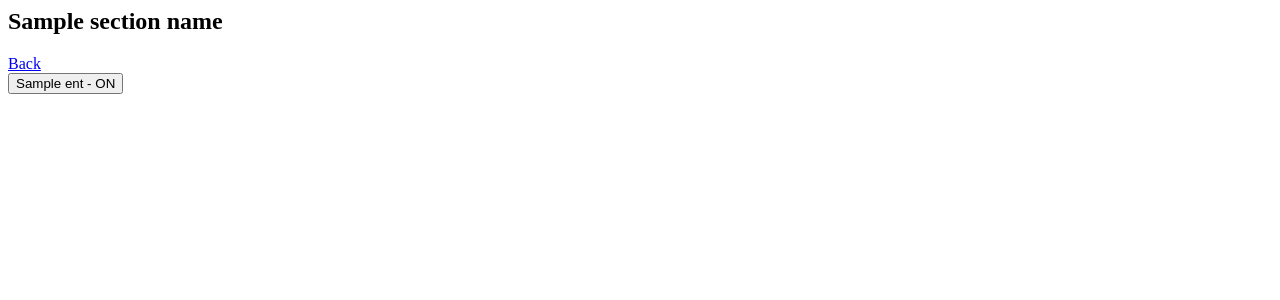
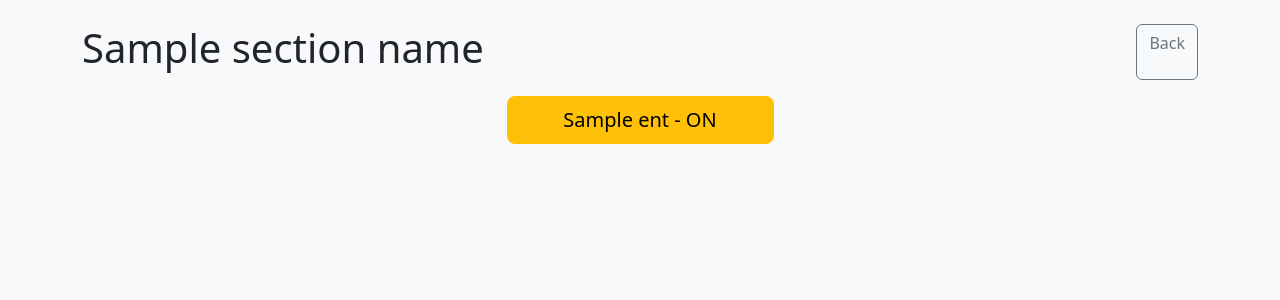
Before and after one commit to Fahad0x1/test, a Flask app: template templates/section.html in a window 1280 px wide. Shown: the top 300 px of the page. Run offline with Flask 3, Linux system fonts and the light colour scheme; the template is opened without the code that fills it: most values are stand-ins (such as "Sample title", 1, 10 or a date in 2020).

Commit message:
Update section.html

```diff
--- a/templates/section.html
+++ b/templates/section.html
@@ -1,24 +1,77 @@
-<div class="container py-3">
-  <div class="d-flex justify-content-between align-items-center mb-3">
-    <h2>{{ section_name }}</h2>
+<!DOCTYPE html>
+<html>
+<head>
+    <title>{{ section_name }}</title>
+    <link href="https://cdn.jsdelivr.net/npm/bootstrap@5.3.2/dist/css/bootstrap.min.css" rel="stylesheet">
+    <script>
+        async function toggleEntity(entity_id, btn) {
+            btn.disabled = true;
+            const res = await fetch(`/toggle/${entity_id}`);
+            if(res.ok){
+                const currentClass = btn.classList.contains("btn-warning") ? "btn-warning" : "btn-secondary";
+                btn.classList.toggle("btn-warning");
+                btn.classList.toggle("btn-secondary");
+                const name = btn.getAttribute("data-name");
+                btn.innerText = btn.classList.contains("btn-warning") ? `${name} - ON` : `${name} - OFF`;
+            }
+            btn.disabled = false;
+        }
+
+        async function refreshEntities() {
+            const section_name = "{{ section_name }}";
+            const res = await fetch(`/entities_status/${section_name}`);
+            if(res.ok){
+                const data = await res.json();
+                data.forEach(ent => {
+                    const btn = document.getElementById(ent.entity_id);
+                    if(btn){
+                        const name = btn.getAttribute("data-name");
+                        if(ent.state == "on" || ent.state=="open" || ent.state=="unlocked"){
+                            btn.classList.add("btn-warning");
+                            btn.classList.remove("btn-secondary");
+                            btn.innerText = `${name} - ON`;
+                        } else {
+                            btn.classList.add("btn-secondary");
+                            btn.classList.remove("btn-warning");
+                            btn.innerText = `${name} - OFF`;
+                        }
+                    }
+                });
+            }
+        }
+
+        setInterval(refreshEntities, 5000);
+    </script>
+</head>
+<body class="bg-light">
+    <div class="container py-4">
+        <div class="d-flex justify-content-between mb-3">
+            <h1>{{ section_name }}</h1>
             <a href="{{ url_for('dashboard') }}" class="btn btn-outline-secondary">Back</a>
         </div>
         <div class="row g-3 justify-content-center">
     {% for ent in entities %}
-    <div class="col-12 col-sm-6 d-flex justify-content-center">
+        <div class="col-12 col-sm-6 col-md-4 col-lg-3 d-flex justify-content-center">
             {% if ent.entity_id.startswith('camera.') %}
-      <video controls autoplay muted style="width:100%; border-radius:10px; margin-bottom:1rem;">
+                <div class="w-100 mb-3">
+                    <video controls autoplay muted width="100%" style="border-radius: 10px;">
                         <source src="{{ session['ha_url'] }}/api/camera_proxy_stream/{{ ent.entity_id }}?token={{ session['ha_token'] }}" type="video/mp4">
+                        Your browser does not support the video tag.
                     </video>
-      <p class="text-center">{{ ent.name }}</p>
+                    <p class="text-center mt-1">{{ ent.name }}</p>
+                </div>
             {% else %}
-      <button id="{{ ent.entity_id }}" data-name="{{ ent.name }}"
-        class="btn btn-lg w-100 mb-2 {% if ent.state=='on' or ent.state=='open' or ent.state=='unlocked' %}btn-warning{% else %}btn-secondary{% endif %}"
+                <button id="{{ ent.entity_id }}"
+                        data-name="{{ ent.name }}"
+                        class="btn {% if ent.state == 'on' or ent.state=='open' or ent.state=='unlocked' %}btn-warning{% else %}btn-secondary{% endif %} btn-lg w-100"
                         onclick="toggleEntity('{{ ent.entity_id }}', this)">
-        {{ ent.name }} - {% if ent.state=='on' or ent.state=='open' or ent.state=='unlocked' %}ON{% else %}OFF{% endif %}
+                    {{ ent.name }} - {% if ent.state == 'on' or ent.state=='open' or ent.state=='unlocked' %}ON{% else %}OFF{% endif %}
                 </button>
             {% endif %}
         </div>
     {% endfor %}
 </div>
-</div>
+
+
+</body>
+</html>
```
Lines whose indentation alone changed are shown as unchanged.
